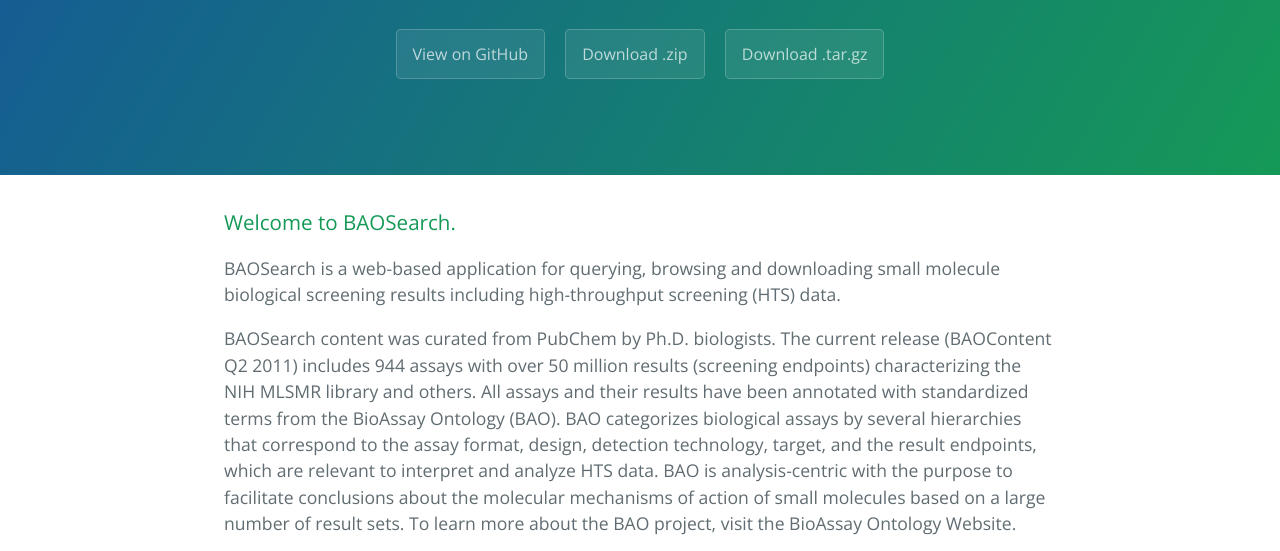
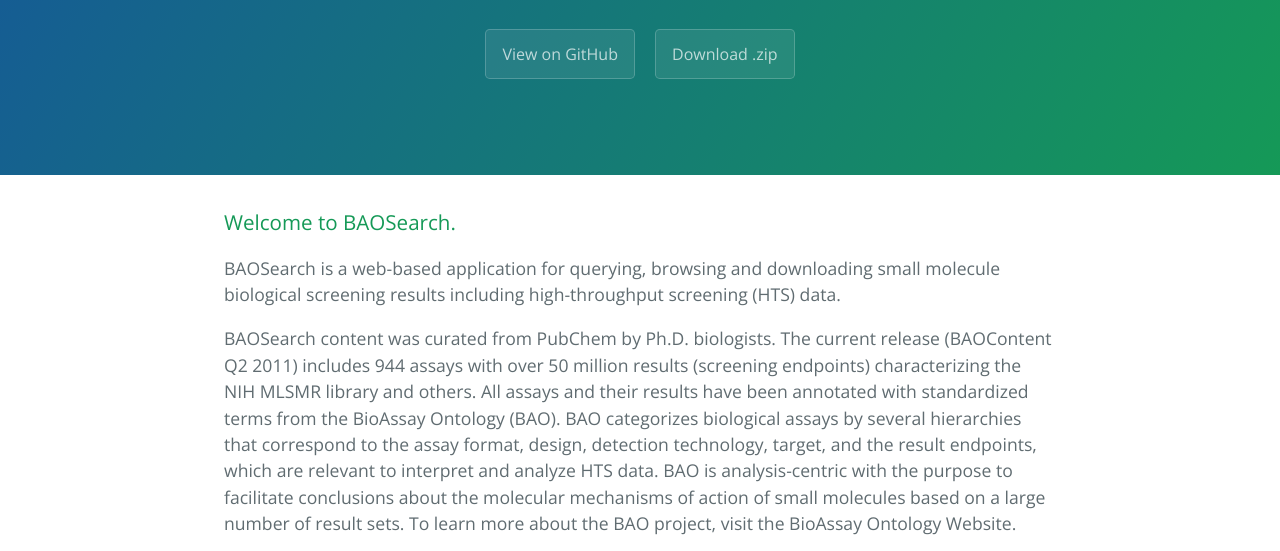
Before and after one commit to akoleti/baosearch, a plain HTML site: page index.html in a window 1280 px wide. Shown: the part 238-789 px from the top of the page. Drawn offline with nearby package versions, Linux system fonts and the light colour scheme.

Commit message:
Update index.html

```diff
--- a/index.html
+++ b/index.html
@@ -13,9 +13,8 @@
     <section class="page-header">
       <h1 class="project-name">Baosearch</h1>
       <h2 class="project-tagline">BAOSearch is a web-based application for querying, browsing and downloading small molecule biological screening results including high-throughput screening (HTS) data.</h2>
-      <a href="https://github.com/akoleti/baosearch" class="btn">View on GitHub</a>
-      <a href="https://github.com/akoleti/baosearch/zipball/master" class="btn">Download .zip</a>
-      <a href="https://github.com/akoleti/baosearch/tarball/master" class="btn">Download .tar.gz</a>
+      <a href="https://bitbucket.org/ccssweng/baosearch/src" class="btn">View on GitHub</a>
+      <a href="https://bitbucket.org/ccssweng/baosearch/get/c90b46ed5d75.zip" class="btn">Download .zip</a>
     </section>
 
     <section class="main-content">
```
